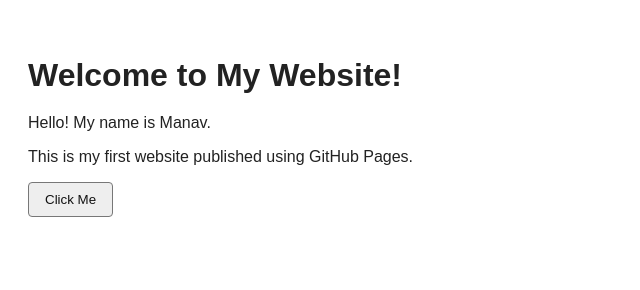
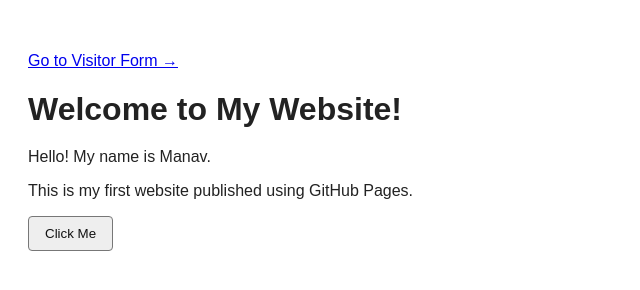
Before and after one commit to manavkesar123/manav-website, a plain HTML site: page index.html in a window 1280 px wide. Shown: the whole page, without its empty margins (0-640 px from the left). Drawn offline with Linux system fonts and the light colour scheme.

Commit message:
Update index.html

```diff
--- a/index.html
+++ b/index.html
@@ -45,7 +45,7 @@
         }
     </style>
 </head>
-
+<p><a href="form.html">Go to Visitor Form →</a></p>
 <body>
 
     <h1>Welcome to My Website!</h1>
```
